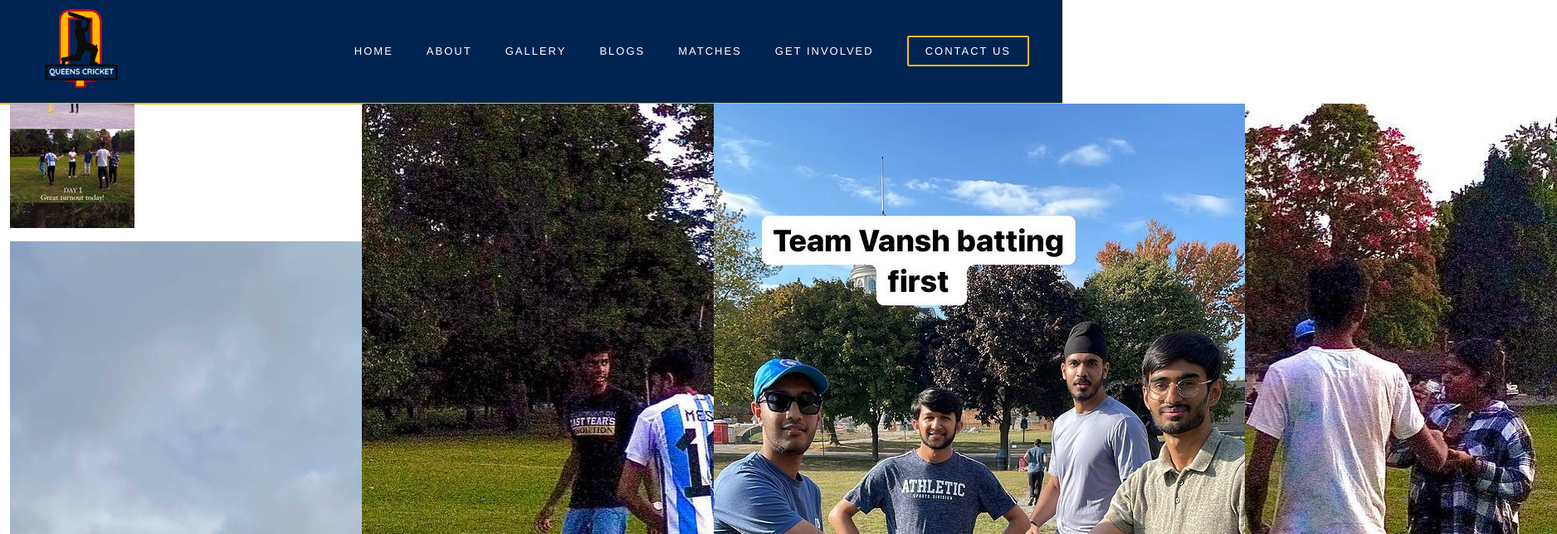
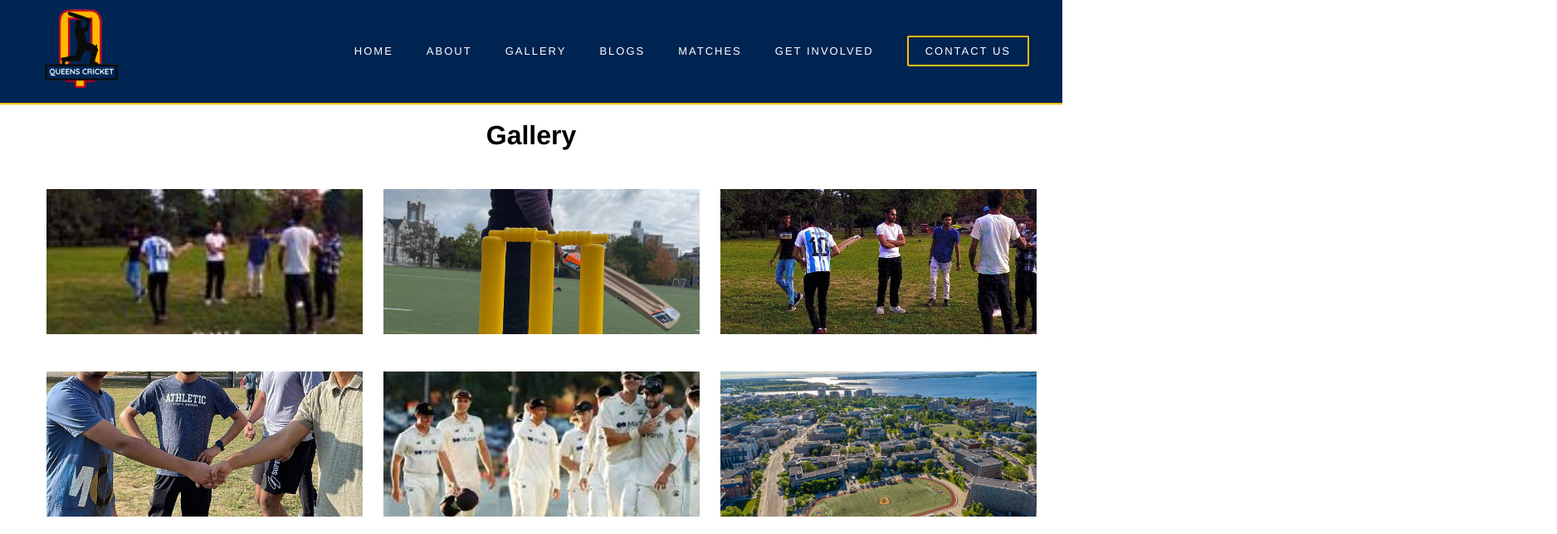
Before and after one commit to Tanksis/qweb_cricket, a React (Vite) app: page /gallery in a window 1280 px wide. Shown: the top 644 px of the page at 83% size, 1876 px wide, since content can reach past the window. Built offline with nearby package versions, Linux system fonts and the light colour scheme.

Commit message:
I updated gallery page which is about 75% done

```diff
--- a/src/pages/Gallery/Gallery.css
+++ b/src/pages/Gallery/Gallery.css
@@ -1,42 +1,39 @@
 .gallery {
-  -webkit-column-count: 3;
-  -moz-column-count: 3;
-  column-count: 3;
-  -webkit-column-width: 33%;
-  -moz-column-width: 33%;
-  column-width: 33%;
-  padding: 0 12px;
-}
-.gallery .Pictures {
-  -webkit-transition: all 350ms ease;
-  transition: all 350ms ease;
-  cursor: pointer;
-  margin-bottom: 12px;
-}
-.gallery .Pictures:hover {
-  filter: opacity(0.8);
+  display: flex;
+  flex-wrap: wrap;
+  justify-content: center;
+  padding: 1px;
 }
 
-@media (max-width: 991px) {
-  .gallery {
-    -webkit-column-count: 2;
-    -moz-column-count: 2;
-    column-count: 2;
-  }
+.Pictures {
+  flex-basis: calc(
+    33.33% - 20px
+  ); /* 33.33% for three pictures per row, minus margin */
+  height: 200px; /* Fixed height for all images */
+  margin-bottom: 20px;
+  box-sizing: border-box; /* include padding and border in the width */
+  overflow: hidden; /* Hide any overflow to ensure consistent height */
 }
-/*model*/
 
+.Pictures img {
+  width: 100%;
+  height: 100%;
+  object-fit: cover; /* Resize the image to cover the container, preserving aspect ratio */
+  margin: 25px;
+}
 .model {
-  width: 100%;
-  height: 100vh;
   position: fixed;
   top: 0;
   left: 0;
+  width: 100vw;
+  height: 100vh;
   display: flex;
-  justify-content: center;
-  align-items: center;
+  flex-direction: column;
+  align-items: flex-end; /* Align items to the right */
+  padding: 20px;
+  box-sizing: border-box;
   background-color: black;
-  transition: opacity 0.4s ease, visability 0.4s ease,
+  transition: opacity 0.4s ease, visibility 0.4s ease,
     transform 0.5s ease-in-out;
   visibility: hidden;
   opacity: 0;
@@ -45,43 +42,61 @@
   z-index: 999;
 }
 
-.model .open {
+.model.open {
   visibility: visible;
   opacity: 1;
   transform: scale(1);
 }
 
 .model img {
-  width: auto;
   max-width: 100%;
-  height: auto;
   max-height: 100%;
-  display: block;
-  line-height: 0;
-  box-sizing: border-box;
-  padding: 20px 0 20px;
-  margin: 0 auto;
+  object-fit: contain;
 }
 
-.model.open svg {
-  position: fixed;
-  top: 10px;
+.close-button {
+  background-color: rgba(255, 255, 255, 0.5);
+  color: black;
+  border: none;
+  padding: 4px; /* Adjust padding as needed */
+  cursor: pointer;
+  position: absolute;
+  top: 10px; /* Adjust position as needed */
+  right: 30px; /* Adjust position as needed */
+  width: 24px; /* Set width and height to create a circle */
+  height: 24px;
+  display: flex;
+  justify-content: center;
+  align-items: center;
+  font-size: 1rem; /* Adjust font size as needed */
+  border-radius: 50%; /* Make the button a circle */
+  transition: background-color 0.3s;
+}
+
+.close-button:hover {
+  background-color: rgba(255, 255, 255, 0.8);
+}
+
+.fullscreen-img {
+  width: 100%;
+  height: 100%;
+  object-fit: contain;
+}
+.next-button {
+  position: absolute;
+  top: 50%;
   right: 10px;
-  width: 2rem;
-  height: 2rem;
-  padding: 5px;
-  background-color: black;
-  color: cornsilk;
+  transform: translateY(-50%);
+  background-color: rgba(255, 255, 255, 0);
+  color: rgb(255, 255, 255, 55, 255, 255);
+  border: none;
+  padding: 4px;
   cursor: pointer;
+  font-size: 1.5rem;
+  border-radius: 50%;
+  transition: background-color 0.3s;
 }
-.model.open svg {
-  position: fixed;
-  top: 10px;
-  right: 10px;
-  width: 2rem;
-  height: 2rem;
-  padding: 5px;
-  background-color: black;
-  color: white;
-  cursor: pointer;
+
+.next-button:hover {
+  background-color: rgba(255, 255, 255, 0.8);
 }
--- a/src/pages/Gallery/Gallery.jsx
+++ b/src/pages/Gallery/Gallery.jsx
@@ -1,7 +1,6 @@
-import AboutSection from "../../components/AboutSection/AboutSection";
+import React, { useState } from "react";
 import "./Gallery.css";
-import CloseIcon from "@material-ui/icons/Close";
-import React, { useState } from "react";
+
 import Img1 from "./Photos/img1.jpg";
 import Img2 from "./Photos/img2.jpg";
 import Img3 from "./Photos/img3.jpeg";
@@ -37,17 +36,35 @@ const Gallery = () => {
     },
   ];
   const [model, setModel] = useState(false);
-  const [tempingSrc, setTempImgSrc] = useState("");
+  const [tempImgSrc, setTempImgSrc] = useState("");
+  const [currentIndex, setCurrentIndex] = useState(0);
 
   const getImg = (imgSrc) => {
     setTempImgSrc(imgSrc);
     setModel(true);
   };
+
+  const closeModel = () => {
+    setModel(false);
+    setTempImgSrc("");
+  };
+  const nextImage = () => {
+    const nextIndex = (currentIndex + 1) % data.length;
+    setTempImgSrc(data[nextIndex].imgSrc);
+    setCurrentIndex(nextIndex);
+  };
+
   return (
     <>
+      <h1 style={{ textAlign: "center", margin: "20px 0" }}>Gallery</h1>
       <div className={model ? "model open" : "model"}>
-        <img src={tempingSrc} />
-        <CloseIcon onClick={() => setModel(false)} />
+        <button className="close-button" onClick={closeModel}>
+          &#10006; {/* Unicode for "times" symbol */}
+        </button>
+        <button className="next-button" onClick={nextImage}>
+          &gt;
+        </button>
+        <img src={tempImgSrc} className="fullscreen-img" />
       </div>
       <div className="gallery">
         {data.map((item, index) => {
@@ -57,7 +74,7 @@ const Gallery = () => {
               key={index}
               onClick={() => getImg(item.imgSrc)}
             >
-              <img src={item.imgSrc} style={{ width: "100" }} />
+              <img src={item.imgSrc} style={{ width: "100%" }} />
             </div>
           );
         })}
```
